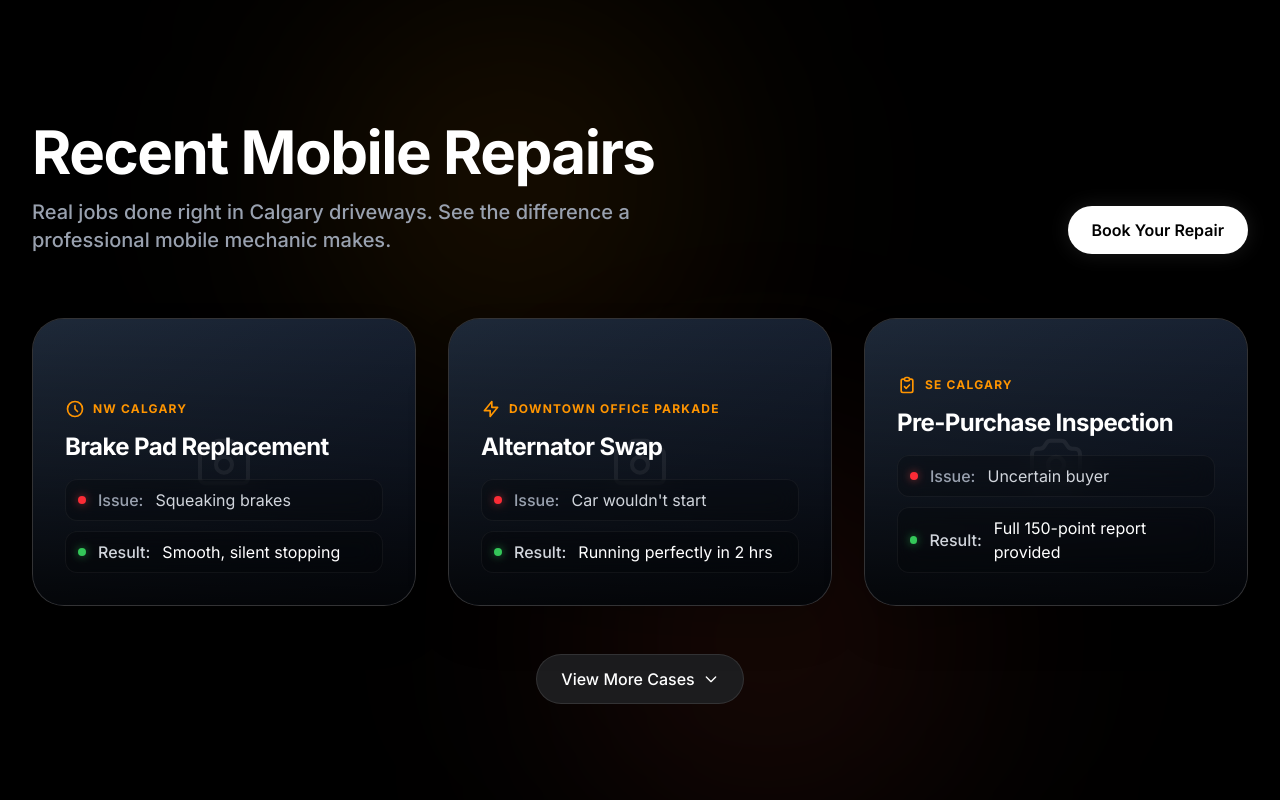
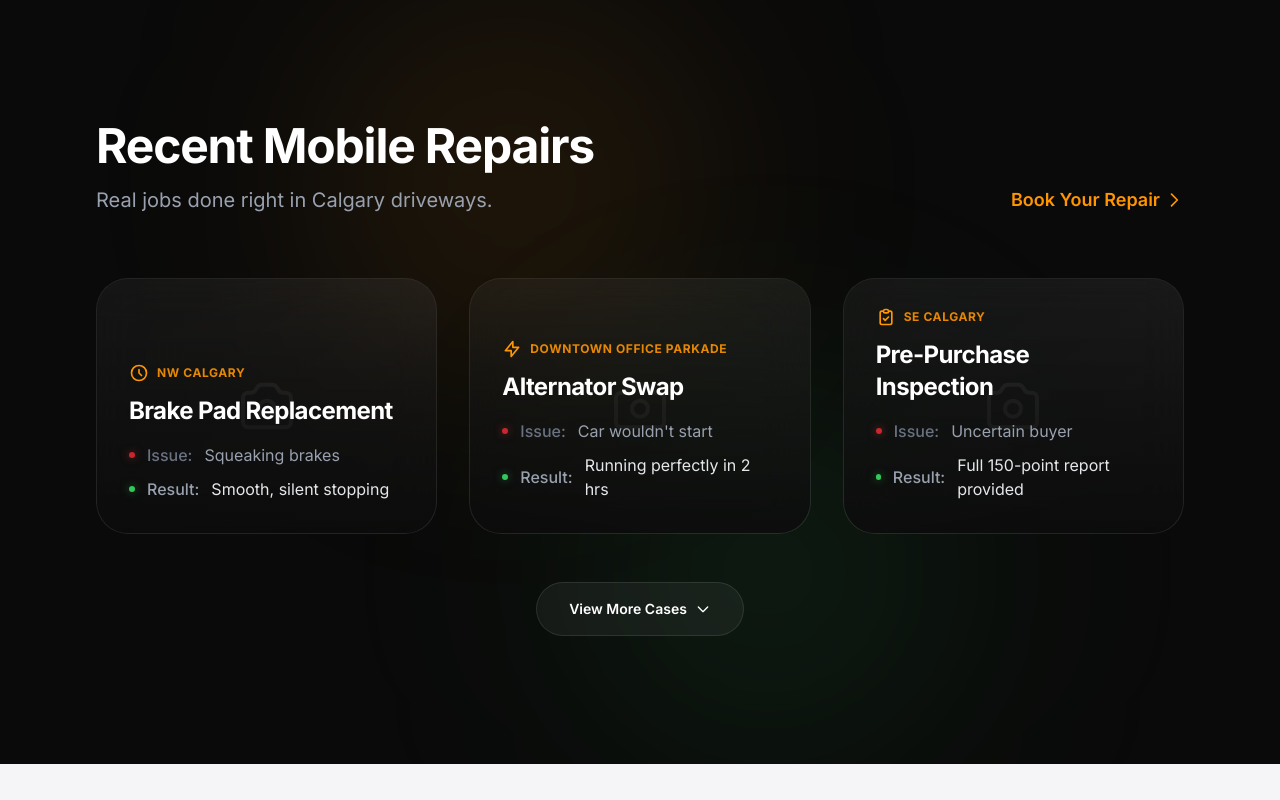
Before and after one commit to bowrand/UI--02, a Next.js app: page / in a window 1280 px wide. Shown: the part 1840-2640 px from the top of the page. Built offline with nearby package versions, Linux system fonts and the light colour scheme.

Commit message:
Restore Recent Repairs Apple 2024 design

```diff
--- a/app/components/RecentRepairs.tsx
+++ b/app/components/RecentRepairs.tsx
@@ -10,7 +10,6 @@ const repairs = [
     icon: "M12 8v4l3 3m6-3a9 9 0 11-18 0 9 9 0 0118 0z",
     before: "Squeaking brakes",
     after: "Smooth, silent stopping",
-    image: "bg-gradient-to-br from-gray-800 to-gray-900",
   },
   {
     title: "Alternator Swap",
@@ -18,7 +17,6 @@ const repairs = [
     icon: "M13 10V3L4 14h7v7l9-11h-7z",
     before: "Car wouldn't start",
     after: "Running perfectly in 2 hrs",
-    image: "bg-gradient-to-br from-gray-800 to-gray-900",
   },
   {
     title: "Pre-Purchase Inspection",
@@ -26,7 +24,6 @@ const repairs = [
     icon: "M9 5H7a2 2 0 00-2 2v12a2 2 0 002 2h10a2 2 0 002-2V7a2 2 0 00-2-2h-2M9 5a2 2 0 002 2h2a2 2 0 002-2M9 5a2 2 0 012-2h2a2 2 0 012 2m-6 9l2 2 4-4",
     before: "Uncertain buyer",
     after: "Full 150-point report provided",
-    image: "bg-gradient-to-br from-gray-800 to-gray-900",
   },
   {
     title: "Battery Replacement",
@@ -34,23 +31,20 @@ const repairs = [
     icon: "M13 10V3L4 14h7v7l9-11h-7z",
     before: "Dead battery in winter",
     after: "Instant start, tested charging system",
-    image: "bg-gradient-to-br from-gray-800 to-gray-900",
   },
   {
     title: "Starter Motor Repair",
     location: "NE Calgary",
-    icon: "M12 8v4l3 3m6-3a9 9 0 11-18 0 9 9 0 0118 0z",
+    icon: "M10.325 4.317c.426-1.756 2.924-1.756 3.35 0a1.724 1.724 0 002.573 1.066c1.543-.94 3.31.826 2.37 2.37a1.724 1.724 0 001.065 2.572c1.756.426 1.756 2.924 0 3.35a1.724 1.724 0 00-1.066 2.573c.94 1.543-.826 3.31-2.37 2.37a1.724 1.724 0 00-2.572 1.065c-.426 1.756-2.924 1.756-3.35 0a1.724 1.724 0 00-2.573-1.066c-1.543.94-3.31-.826-2.37-2.37a1.724 1.724 0 00-1.065-2.572c-1.756-.426-1.756-2.924 0-3.35a1.724 1.724 0 001.066-2.573c-.94-1.543.826-3.31 2.37-2.37.996.608 2.296.07 2.572-1.065z",
     before: "Clicking sound, no crank",
     after: "Reliable starts every time",
-    image: "bg-gradient-to-br from-gray-800 to-gray-900",
   },
   {
     title: "Serpentine Belt",
     location: "Airdrie",
-    icon: "M9 5H7a2 2 0 00-2 2v12a2 2 0 002 2h10a2 2 0 002-2V7a2 2 0 00-2-2h-2M9 5a2 2 0 002 2h2a2 2 0 002-2M9 5a2 2 0 012-2h2a2 2 0 012 2m-6 9l2 2 4-4",
-    before: "Loud squealing noise",
-    after: "Quiet engine operation",
-    image: "bg-gradient-to-br from-gray-800 to-gray-900",
+    icon: "M4 4v5h.582m15.356 2A8.001 8.001 0 004.582 9m0 0H9m11 11v-5h-.581m0 0a8.003 8.003 0 01-15.357-2m15.357 2H15",
+    before: "Loud squealing from engine",
+    after: "Quiet operation, restored power steering",
   },
 ];
 
@@ -60,26 +54,39 @@ export default function RecentRepairs() {
   const displayedRepairs = showAll ? repairs : repairs.slice(0, 3);
 
   return (
-    <section className="w-full bg-[#000000] py-20 sm:py-32 relative overflow-hidden">
-      {/* Ambient Background Glows */}
+    <section className="w-full bg-[#0A0A0A] py-20 sm:py-32 relative overflow-hidden">
+      {/* Subtle Background Glows */}
       <div className="absolute top-0 left-1/4 w-96 h-96 bg-[#FF9500]/10 rounded-full blur-[120px] pointer-events-none"></div>
-      <div className="absolute bottom-0 right-1/4 w-96 h-96 bg-[#FF5E3A]/10 rounded-full blur-[120px] pointer-events-none"></div>
+      <div className="absolute bottom-0 right-1/4 w-96 h-96 bg-[#34C759]/10 rounded-full blur-[120px] pointer-events-none"></div>
 
-      <div className="max-w-7xl mx-auto px-4 sm:px-6 lg:px-8 relative z-10">
-        <div className="flex flex-col sm:flex-row justify-between items-start sm:items-end mb-16 gap-8">
-          <div className="space-y-4 max-w-2xl">
-            <h2 className="text-4xl sm:text-5xl lg:text-6xl font-bold tracking-tight text-white">
+      <div className="max-w-6xl mx-auto px-4 sm:px-6 lg:px-8 relative z-10">
+        <div className="flex flex-col sm:flex-row justify-between items-start sm:items-end mb-12 sm:mb-16 gap-6">
+          <div className="space-y-4">
+            <h2 className="text-3xl sm:text-4xl lg:text-5xl font-bold tracking-tight text-white">
               Recent Mobile Repairs
             </h2>
-            <p className="text-xl text-gray-400 font-medium">
-              Real jobs done right in Calgary driveways. See the difference a professional mobile mechanic makes.
+            <p className="text-lg sm:text-xl text-gray-400">
+              Real jobs done right in Calgary driveways.
             </p>
           </div>
           <a
             href="#callback-form"
-            className="inline-flex items-center justify-center px-6 py-3 text-base font-semibold text-black bg-white rounded-full hover:bg-gray-200 active:scale-95 transition-all shadow-[0_0_20px_rgba(255,255,255,0.1)]"
+            className="text-[#FF9500] font-semibold hover:text-[#E58600] transition-colors flex items-center gap-1 text-lg group"
           >
             Book Your Repair
+            <svg
+              className="w-5 h-5 group-hover:translate-x-1 transition-transform"
+              fill="none"
+              stroke="currentColor"
+              viewBox="0 0 24 24"
+            >
+              <path
+                strokeLinecap="round"
+                strokeLinejoin="round"
+                strokeWidth={2}
+                d="M9 5l7 7-7 7"
+              />
+            </svg>
           </a>
         </div>
 
@@ -87,46 +94,75 @@ export default function RecentRepairs() {
           layout
           className="grid sm:grid-cols-2 lg:grid-cols-3 gap-6 sm:gap-8"
         >
-          <AnimatePresence mode="popLayout">
+          <AnimatePresence>
             {displayedRepairs.map((job, i) => (
               <motion.div
+                key={job.title}
                 layout
-                initial={{ opacity: 0, scale: 0.9, y: 20 }}
-                animate={{ opacity: 1, scale: 1, y: 0 }}
-                exit={{ opacity: 0, scale: 0.9, y: 20 }}
-                transition={{ duration: 0.4, ease: [0.16, 1, 0.3, 1] }}
-                key={job.title}
-                className="group relative rounded-[2rem] overflow-hidden bg-[#1C1C1E] aspect-[4/3] border border-white/10 shadow-2xl flex flex-col cursor-pointer"
+                initial={{ opacity: 0, y: 20 }}
+                animate={{ opacity: 1, y: 0 }}
+                exit={{ opacity: 0, scale: 0.95 }}
+                transition={{ duration: 0.4, ease: [0.23, 1, 0.32, 1] }}
+                className="group relative rounded-[2rem] overflow-hidden bg-white/[0.03] border border-white/[0.08] backdrop-blur-xl aspect-[4/3] flex flex-col hover:bg-white/[0.05] hover:border-white/[0.15] transition-all duration-500"
               >
                 {/* Placeholder Image Background */}
-                <div className={`absolute inset-0 ${job.image} flex items-center justify-center group-hover:scale-105 transition-transform duration-700 ease-[cubic-bezier(0.16,1,0.3,1)]`}>
-                  <svg className="w-16 h-16 text-white/10" fill="none" stroke="currentColor" viewBox="0 0 24 24">
-                    <path strokeLinecap="round" strokeLinejoin="round" strokeWidth={1.5} d="M3 9a2 2 0 012-2h.93a2 2 0 001.664-.89l.812-1.22A2 2 0 0110.07 4h3.86a2 2 0 011.664.89l.812 1.22A2 2 0 0018.07 7H19a2 2 0 012 2v9a2 2 0 01-2 2H5a2 2 0 01-2-2V9z" />
-                    <path strokeLinecap="round" strokeLinejoin="round" strokeWidth={1.5} d="M15 13a3 3 0 11-6 0 3 3 0 016 0z" />
+                <div className="absolute inset-0 bg-gradient-to-br from-white/[0.02] to-white/[0.05] flex items-center justify-center group-hover:scale-105 transition-transform duration-700 ease-out">
+                  <svg
+                    className="w-16 h-16 text-white/10"
+                    fill="none"
+                    stroke="currentColor"
+                    viewBox="0 0 24 24"
+                  >
+                    <path
+                      strokeLinecap="round"
+                      strokeLinejoin="round"
+                      strokeWidth={1.5}
+                      d="M3 9a2 2 0 012-2h.93a2 2 0 001.664-.89l.812-1.22A2 2 0 0110.07 4h3.86a2 2 0 011.664.89l.812 1.22A2 2 0 0018.07 7H19a2 2 0 012 2v9a2 2 0 01-2 2H5a2 2 0 01-2-2V9z"
+                    />
+                    <path
+                      strokeLinecap="round"
+                      strokeLinejoin="round"
+                      strokeWidth={1.5}
+                      d="M15 13a3 3 0 11-6 0 3 3 0 016 0z"
+                    />
                   </svg>
                 </div>
-
-                {/* Glassmorphic Overlay */}
-                <div className="absolute inset-0 bg-gradient-to-t from-black/90 via-black/40 to-transparent opacity-90"></div>
-
-                <div className="absolute bottom-0 left-0 p-6 sm:p-8 w-full z-10">
+                {/* Overlay */}
+                <div className="absolute inset-0 bg-gradient-to-t from-[#0A0A0A] via-[#0A0A0A]/60 to-transparent opacity-90"></div>
+                <div className="absolute bottom-0 left-0 p-6 sm:p-8 w-full">
                   <div className="flex items-center gap-2 text-[#FF9500] mb-3">
-                    <svg className="w-5 h-5" fill="none" stroke="currentColor" viewBox="0 0 24 24">
-                      <path strokeLinecap="round" strokeLinejoin="round" strokeWidth={2} d={job.icon} />
+                    <svg
+                      className="w-5 h-5"
+                      fill="none"
+                      stroke="currentColor"
+                      viewBox="0 0 24 24"
+                    >
+                      <path
+                        strokeLinecap="round"
+                        strokeLinejoin="round"
+                        strokeWidth={2}
+                        d={job.icon}
+                      />
                     </svg>
-                    <span className="text-xs font-bold tracking-widest uppercase">{job.location}</span>
+                    <span className="text-xs font-bold tracking-wider uppercase text-[#FF9500]/90">
+                      {job.location}
+                    </span>
                   </div>
-                  <h3 className="text-2xl font-bold tracking-tight text-white mb-4">{job.title}</h3>
+                  <h3 className="text-xl sm:text-2xl font-bold tracking-tight text-white mb-4">
+                    {job.title}
+                  </h3>
 
                   {/* Before/After Micro-Case Study */}
                   <div className="flex flex-col gap-2.5 text-sm sm:text-base">
-                    <div className="flex items-center gap-3 text-gray-300 bg-black/20 backdrop-blur-md px-3 py-2 rounded-xl border border-white/5">
-                      <span className="w-2 h-2 rounded-full bg-red-500 shadow-[0_0_8px_rgba(239,68,68,0.6)]"></span>
-                      <span className="font-medium text-gray-400">Issue:</span> {job.before}
+                    <div className="flex items-center gap-3 text-gray-400">
+                      <span className="w-1.5 h-1.5 rounded-full bg-red-500/80 shadow-[0_0_8px_rgba(239,68,68,0.5)]"></span>
+                      <span className="font-medium text-gray-500">Issue:</span>{" "}
+                      {job.before}
                     </div>
-                    <div className="flex items-center gap-3 text-white bg-black/20 backdrop-blur-md px-3 py-2 rounded-xl border border-white/5">
-                      <span className="w-2 h-2 rounded-full bg-[#34C759] shadow-[0_0_8px_rgba(52,199,89,0.6)]"></span>
-                      <span className="font-medium text-gray-300">Result:</span> {job.after}
+                    <div className="flex items-center gap-3 text-gray-200">
+                      <span className="w-1.5 h-1.5 rounded-full bg-[#34C759] shadow-[0_0_8px_rgba(52,199,89,0.5)]"></span>
+                      <span className="font-medium text-gray-400">Result:</span>{" "}
+                      {job.after}
                     </div>
                   </div>
                 </div>
@@ -135,20 +171,29 @@ export default function RecentRepairs() {
           </AnimatePresence>
         </motion.div>
 
-        {/* Show More Button */}
         <motion.div layout className="mt-12 flex justify-center">
           <button
             onClick={() => setShowAll(!showAll)}
-            className="group flex items-center gap-2 px-6 py-3 bg-[#1C1C1E] hover:bg-[#2C2C2E] border border-white/10 rounded-full text-white font-medium transition-all duration-300"
+            className="group relative inline-flex items-center justify-center gap-2 px-8 py-4 text-sm font-semibold text-white bg-white/5 border border-white/10 rounded-full hover:bg-white/10 hover:border-white/20 transition-all duration-300 active:scale-95 overflow-hidden"
           >
-            {showAll ? "Show Less" : "View More Cases"}
+            <div className="absolute inset-0 bg-gradient-to-r from-transparent via-white/5 to-transparent -translate-x-full group-hover:animate-shimmer"></div>
+            <span className="relative z-10">
+              {showAll ? "Show Less" : "View More Cases"}
+            </span>
             <svg
-              className={`w-4 h-4 transition-transform duration-300 ${showAll ? "rotate-180" : ""}`}
+              className={`w-4 h-4 relative z-10 transition-transform duration-300 ${
+                showAll ? "rotate-180" : ""
+              }`}
               fill="none"
               stroke="currentColor"
               viewBox="0 0 24 24"
             >
-              <path strokeLinecap="round" strokeLinejoin="round" strokeWidth={2} d="M19 9l-7 7-7-7" />
+              <path
+                strokeLinecap="round"
+                strokeLinejoin="round"
+                strokeWidth={2}
+                d="M19 9l-7 7-7-7"
+              />
             </svg>
           </button>
         </motion.div>
```
